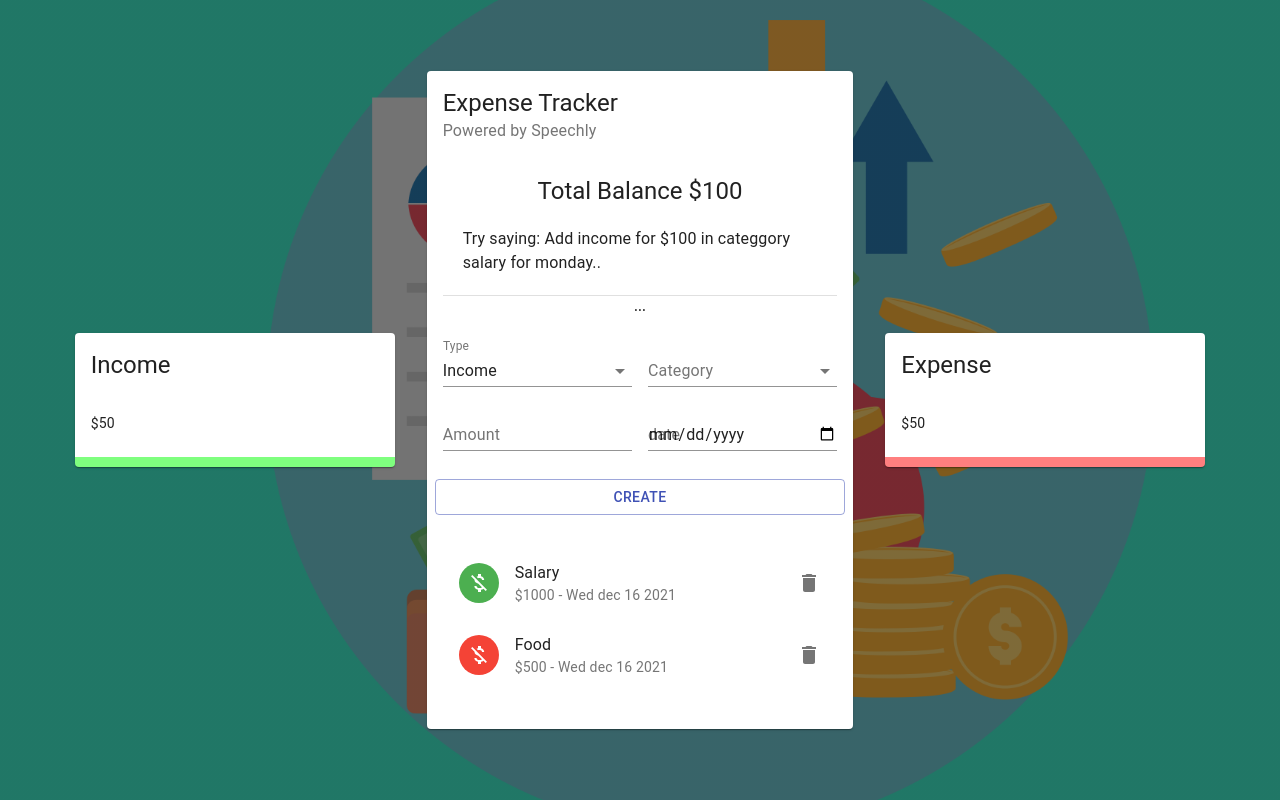
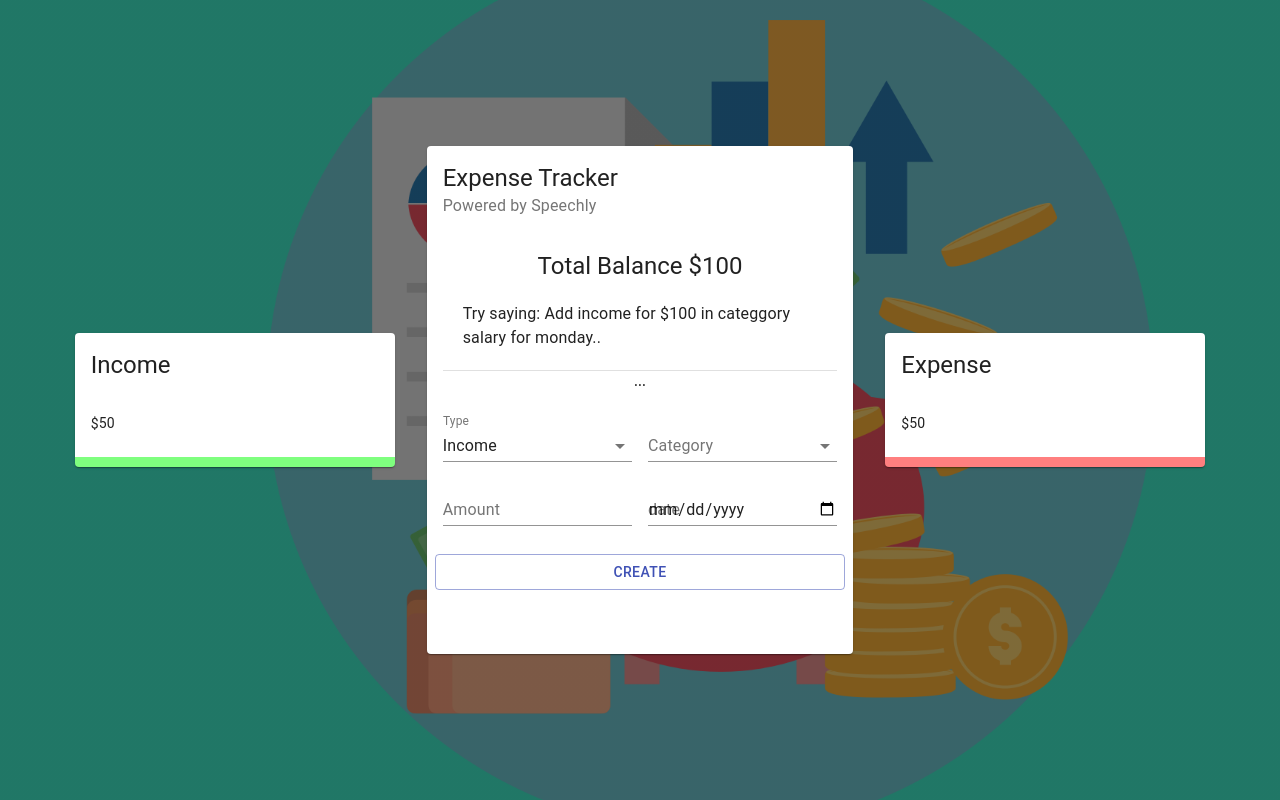
Before and after one commit to thapaRoyal/expense_tracker, a React (Create React App) app: page / in a window 1280 px wide. Built offline with nearby package versions, Linux system fonts and the light colour scheme.

Commit message:
removed static transactions with dynamic

```diff
--- a/src/components/main/List/List.jsx
+++ b/src/components/main/List/List.jsx
@@ -16,31 +16,7 @@
 
 const List = () => {
   const classes = useStyles();
-  const { deleteTransaction } = useContext(ExpenseTrackerContext);
-
-  const transactions = [
-    {
-      id: 1,
-      type: 'Income',
-      category: 'Salary',
-      amount: '1000',
-      date: 'Wed dec 16 2021',
-    },
-    {
-      id: 2,
-      type: 'Expense',
-      category: 'Food',
-      amount: '500',
-      date: 'Wed dec 16 2021',
-    },
-    {
-      id: 3,
-      type: 'Income',
-      category: 'Pets',
-      amount: '1000',
-      date: 'Wed dec 16 2021',
-    },
-  ];
+  const { deleteTransaction, transactions } = useContext(ExpenseTrackerContext);
 
   return (
     <MUIList dense={false} className={classes.list}>
--- a/src/context/context.js
+++ b/src/context/context.js
@@ -22,6 +22,7 @@
       value={{
         deleteTransaction,
         addTransaction,
+        transactions,
       }}
     >
       {children}
```
